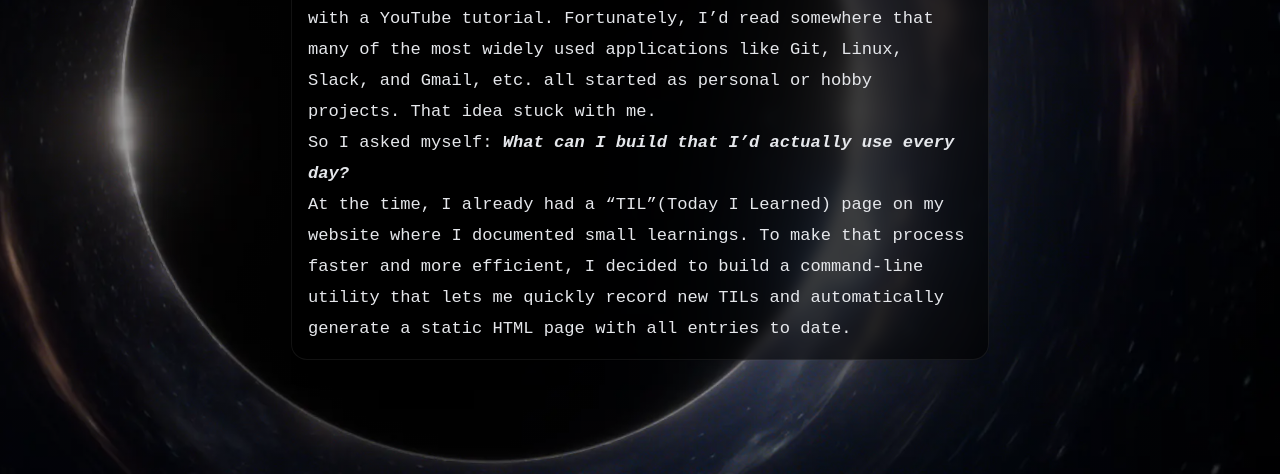
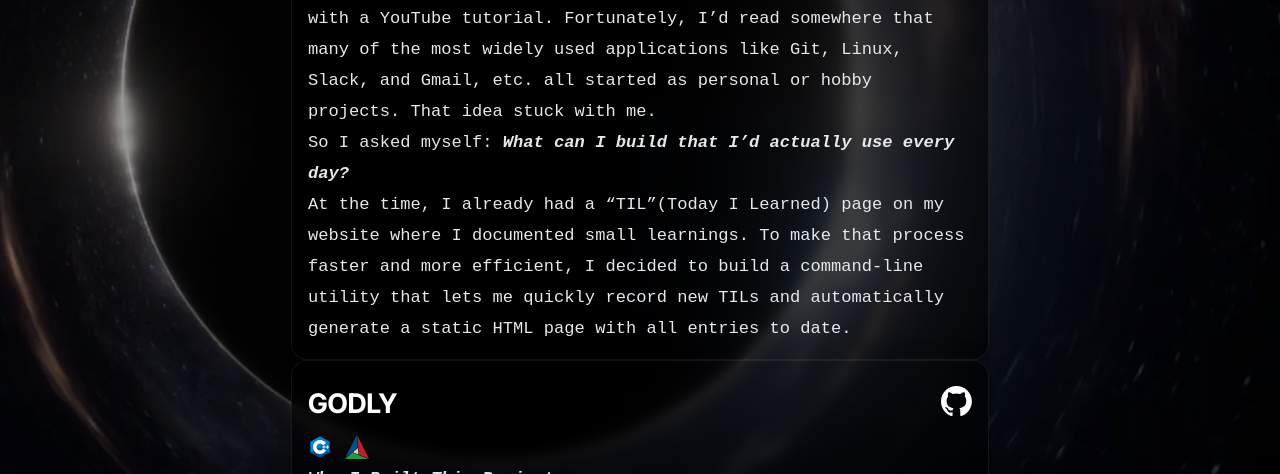
Before and after one commit to theharshjha/portfolio, a plain HTML site: page projects.html in a window 1280 px wide. Shown: the part 326-800 px from the top of the page. Drawn offline with Linux system fonts and the light colour scheme.

Commit message:
project update

```diff
--- a/projects.html
+++ b/projects.html
@@ -1,14 +1,12 @@
 <!DOCTYPE html>
 <html lang="en">
-
   <head>
-    <meta charset="UTF-8">
-    <meta name="viewport" content="width=device-width, initial-scale=1.0">
+    <meta charset="UTF-8" />
+    <meta name="viewport" content="width=device-width, initial-scale=1.0" />
     <title>Projects | Harsh Jha</title>
-    <link rel="stylesheet" href="./assets/css/base.css">
-    <link rel="stylesheet" href="./assets/css/project.css">
+    <link rel="stylesheet" href="./assets/css/base.css" />
+    <link rel="stylesheet" href="./assets/css/project.css" />
     <!-- <script defer src="#"></script> -->
-
   </head>
 
   <body>
@@ -25,7 +23,9 @@
               <li><a href="connect.html">Connect</a></li>
               <li><a href="projects.html">Projects</a></li>
               <!-- <li><a href="blogs.html"></a></li> -->
-                        <li><a href="assets/pdf/resume.pdf" target="_blank">Resume</a></li>
+              <li>
+                <a href="assets/pdf/resume.pdf" target="_blank">Resume</a>
+              </li>
             </ul>
           </ul>
         </div>
@@ -42,7 +42,9 @@
                   <li><a href="connect.html">Connect</a></li>
                   <li><a href="projects.html">Projects</a></li>
                   <!-- <li><a href="blogs.html"></a></li> -->
-                                <li><a href="assets/pdf/resume.pdf" target="_blank">Resume</a></li>
+                  <li>
+                    <a href="assets/pdf/resume.pdf" target="_blank">Resume</a>
+                  </li>
                 </ul>
               </ul>
             </div>
@@ -52,7 +54,7 @@
                 <div id="project">
                     <div id="title">
                         <h2>TIL CLI</h2>
-                        <div id="github-logo"><a href="http://www.github.com/theharshjha/portfolio" target="_blank"><img
+                        <div id="github-logo"><a href="http://github.com/theharshjha/portfolio" target="_blank"><img
                                     src="./assets/github-mark-white.svg" alt=""></a></div>
                     </div>
                     <div id="tech-stack">
@@ -91,10 +93,50 @@
                         </code>
                     </div>
                 </div>
+                <div id="project">
+                    <div id="title">
+                        <h2>GODLY</h2>
+                        <div id="github-logo"><a href="https://github.com/theharshjha/godly" target="_blank"><img
+                                    src="./assets/github-mark-white.svg" alt=""></a></div>
+                    </div>
+                    <div id="tech-stack">
+                        <a target="_blank" href="https://en.wikipedia.org/wiki/C%2B%2B">
+                            <svg xmlns="http://www.w3.org/2000/svg" x="0px" y="0px" width="24" height="auto"
+                                viewBox="0 0 48 48">
+                                <path fill="#00549d" fill-rule="evenodd"
+                                    d="M22.903,3.286c0.679-0.381,1.515-0.381,2.193,0 c3.355,1.883,13.451,7.551,16.807,9.434C42.582,13.1,43,13.804,43,14.566c0,3.766,0,15.101,0,18.867 c0,0.762-0.418,1.466-1.097,1.847c-3.355,1.883-13.451,7.551-16.807,9.434c-0.679,0.381-1.515,0.381-2.193,0 c-3.355-1.883-13.451-7.551-16.807-9.434C5.418,34.899,5,34.196,5,33.434c0-3.766,0-15.101,0-18.867 c0-0.762,0.418-1.466,1.097-1.847C9.451,10.837,19.549,5.169,22.903,3.286z"
+                                    clip-rule="evenodd"></path>
+                                <path fill="#0086d4" fill-rule="evenodd"
+                                    d="M5.304,34.404C5.038,34.048,5,33.71,5,33.255 c0-3.744,0-15.014,0-18.759c0-0.758,0.417-1.458,1.094-1.836c3.343-1.872,13.405-7.507,16.748-9.38 c0.677-0.379,1.594-0.371,2.271,0.008c3.343,1.872,13.371,7.459,16.714,9.331c0.27,0.152,0.476,0.335,0.66,0.576L5.304,34.404z"
+                                    clip-rule="evenodd"></path>
+                                <path fill="#fff" fill-rule="evenodd"
+                                    d="M24,10c7.727,0,14,6.273,14,14s-6.273,14-14,14 s-14-6.273-14-14S16.273,10,24,10z M24,17c3.863,0,7,3.136,7,7c0,3.863-3.137,7-7,7s-7-3.137-7-7C17,20.136,20.136,17,24,17z"
+                                    clip-rule="evenodd"></path>
+                                <path fill="#0075c0" fill-rule="evenodd"
+                                    d="M42.485,13.205c0.516,0.483,0.506,1.211,0.506,1.784 c0,3.795-0.032,14.589,0.009,18.384c0.004,0.396-0.127,0.813-0.323,1.127L23.593,24L42.485,13.205z"
+                                    clip-rule="evenodd"></path>
+                                <path fill="#fff" fill-rule="evenodd" d="M31 21H33V27H31zM38 21H40V27H38z"
+                                    clip-rule="evenodd"></path>
+                                <path fill="#fff" fill-rule="evenodd" d="M29 23H35V25H29zM36 23H42V25H36z"
+                                    clip-rule="evenodd"></path>
+                            </svg>
+                        </a>
+                        <a href="https://cmake.org/" target="_blank">
+                            <img src="./assets/cmake-icon.svg" alt="">
+                        </a>
+                    </div>
+                    <div id="desc">
+                        <code>
+                            <i><b>Why I Built This Project</b></i>
+                            <br>
+                            I wanted to learn why there are so many different programming languages. How things are handled behind the <b>Syntax-sugar</b>. So, I picked up the book <a href="https://craftinginterpreters.com/"><b><i>Crafting Interpreteres by Robert Nystrom</i></b></a> and followed along to create my buitiful language, 'Godly'.<br>
+                            Godly is a fully functional programming language implemented in C++, featuring a custom lexer, parser, interpreter, and runtime system. It performs lexical analysis, AST-based parsing, and tree-walk evaluation to execute code within a scoped, object-oriented environment. While developing it, I designed language semantics, implemented control flow, variable scoping, and function execution, and optimized performance through efficient memory management and pointer handling — gaining a deep, hands-on understanding of how interpreters and runtime systems actually work.
+                        </code>
+                    </div>
+                </div>
             </div>
       </div>
       <div id="right"></div>
     </div>
   </body>
-
 </html>
```
Also changed, not shown: assets/cmake-icon.svg (added). Lines whose indentation alone changed are shown as unchanged.
